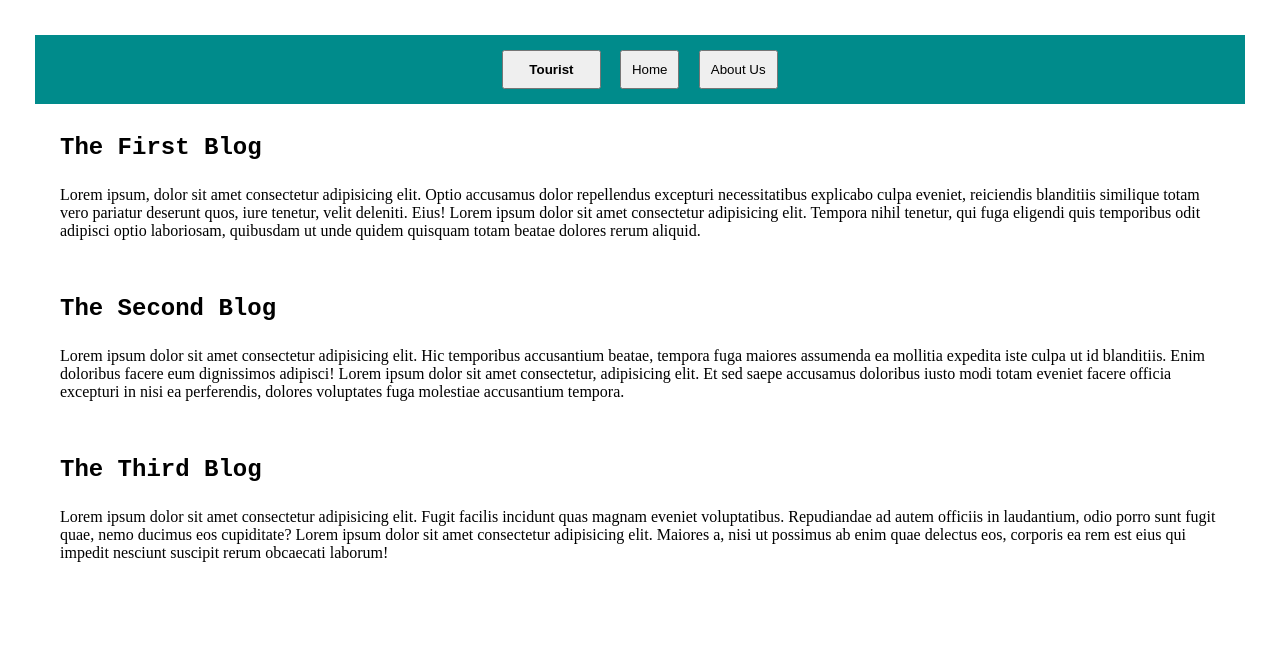
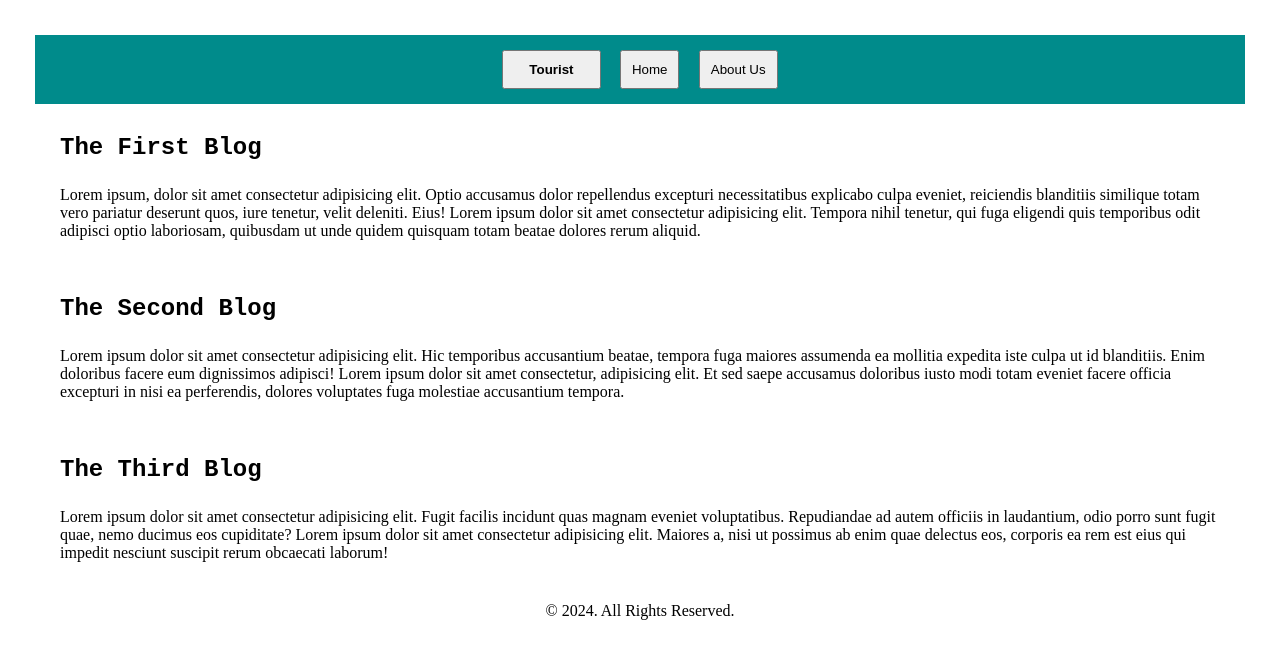
Before and after one commit to AbuBakkarSiddique007/my-blog-repo, a plain HTML site: page index.html in a window 1280 px wide. Drawn offline with Linux system fonts and the light colour scheme.

Commit message:
add footer

```diff
--- a/index.html
+++ b/index.html
@@ -22,7 +22,7 @@
         <h2 class="heading">The Third Blog</h2>
         <p>Lorem ipsum dolor sit amet consectetur adipisicing elit. Fugit facilis incidunt quas magnam eveniet voluptatibus. Repudiandae ad autem officiis in laudantium, odio porro sunt fugit quae, nemo ducimus eos cupiditate? Lorem ipsum dolor sit amet consectetur adipisicing elit. Maiores a, nisi ut possimus ab enim quae delectus eos, corporis ea rem est eius qui impedit nesciunt suscipit rerum obcaecati laborum!</p>
     </div>
-    <footer></footer>
+    <footer style="text-align: center;">© 2024. All Rights Reserved.</footer>
 
 </body>
 </html>
```
